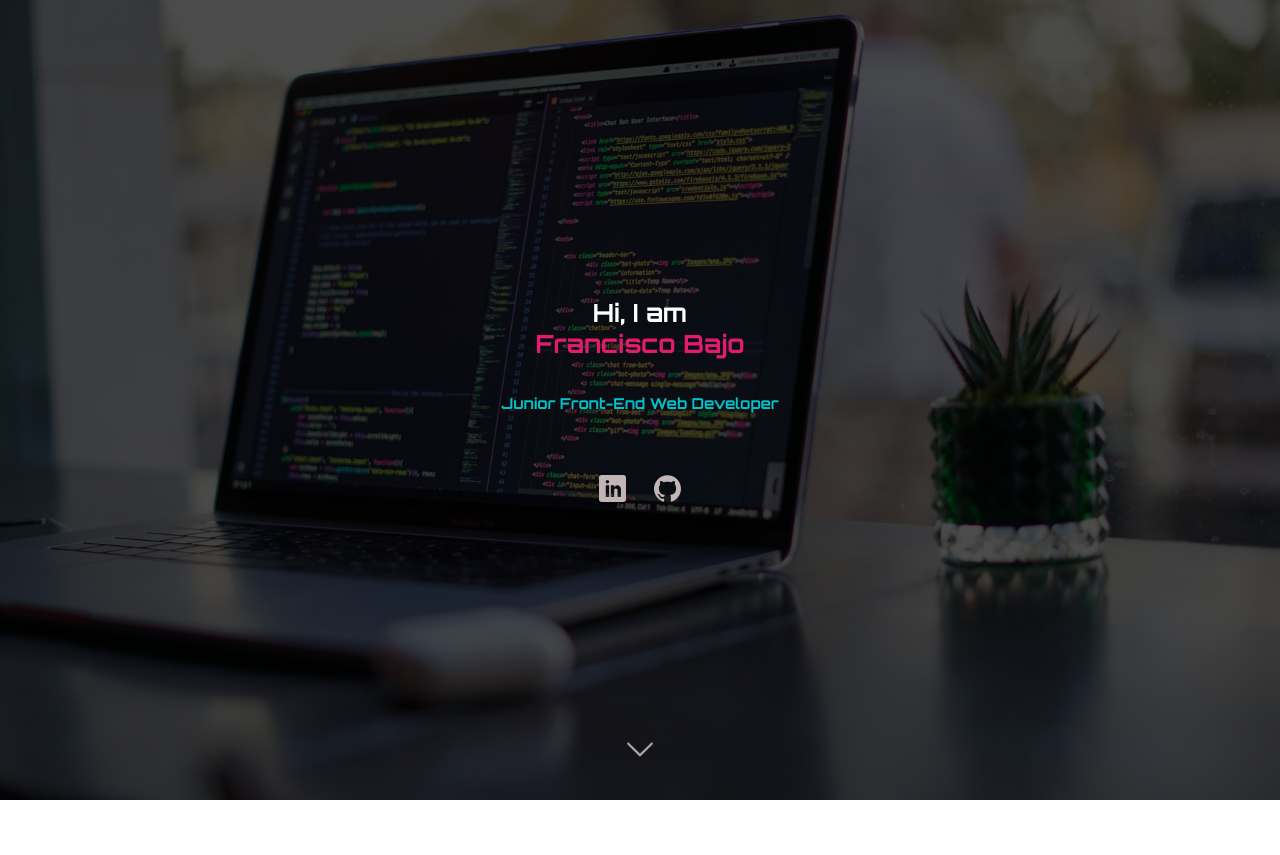
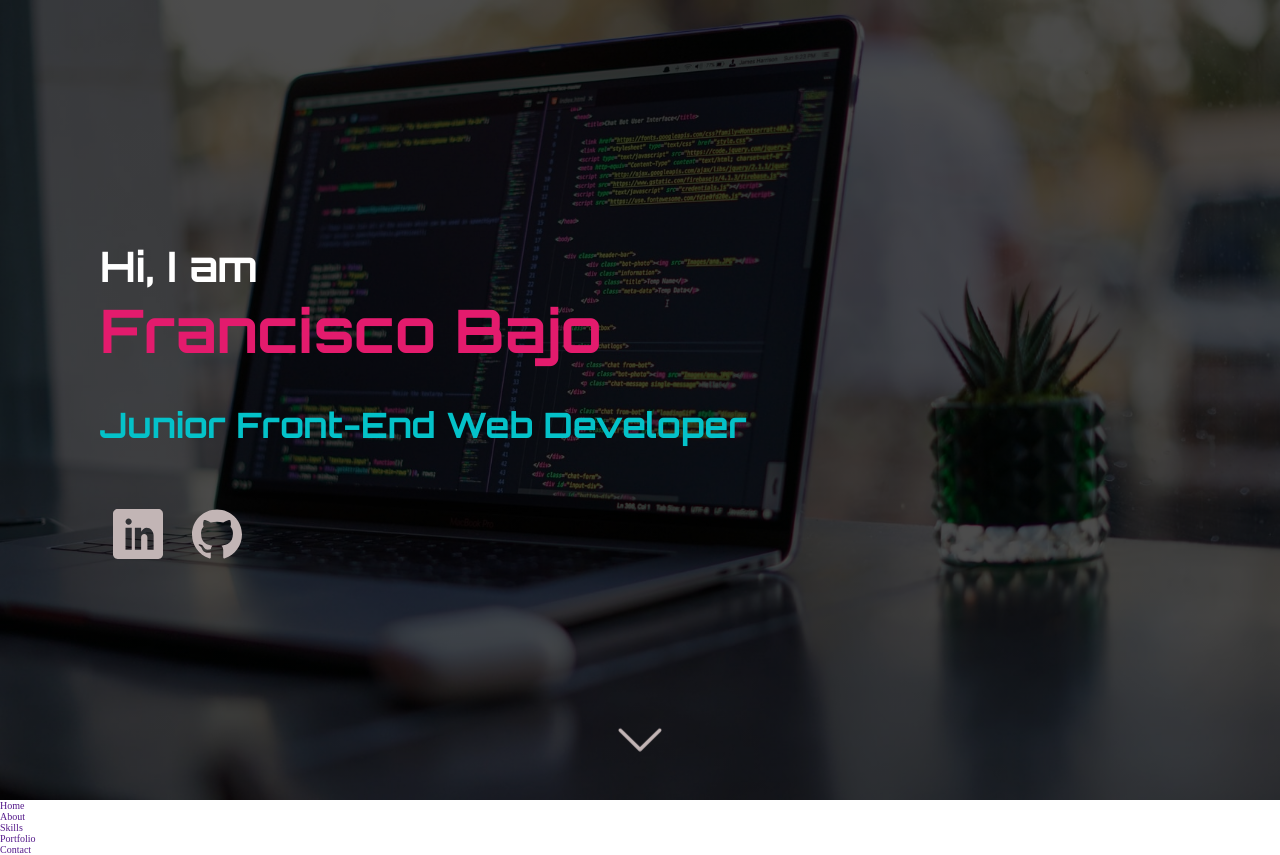
Before and after one commit to tateccf/portfolio, a website: page index.html in a window 1280 px wide. Before the commit the page ends 800 px from the top, so only its background shows below. Drawn offline with Linux system fonts and the light colour scheme.

Commit message:
Implemented header for big screens. Navigation markup done.

```diff
--- a/index.html
+++ b/index.html
@@ -31,5 +31,36 @@
     </header>
 
     <!-- HEADER END -->
+
+    <!-- NAVBAR START -->
+
+    <nav class="main-nav">
+      <!-- MENU TOGGLER START -->
+      <div class="menu-btn">
+        <div class="btn-line"></div>
+        <div class="btn-line"></div>
+        <div class="btn-line"></div>
+      </div>
+      <!-- MENU TOGGLER END-->
+      <ul class="main-nav__items">
+        <li class="main-nav__item">
+          <a href="" class="main-nav__link">Home</a>
+        </li>
+        <li class="main-nav__item">
+          <a href="" class="main-nav__link">About</a>
+        </li>
+        <li class="main-nav__item">
+          <a href="" class="main-nav__link">Skills</a>
+        </li>
+        <li class="main-nav__item">
+          <a href="" class="main-nav__link">Portfolio</a>
+        </li>
+        <li class="main-nav__item">
+          <a href="" class="main-nav__link">Contact</a>
+        </li>
+      </ul>
+    </nav>
+
+    <!-- NAVBAR END -->
   </body>
 </html>
--- a/scss/_header.scss
+++ b/scss/_header.scss
@@ -9,15 +9,32 @@
   background-position: center;
   background-size: cover;
 
+  @media screen and (min-width: 550px) {
+    align-items: start;
+    text-align: left;
+    padding: 0 5.5rem;
+  }
+  @media screen and (min-width: 380px) {
+    padding: 0 10rem;
+  }
+
   &__social-icons {
     margin-top: 2.7rem;
   }
 
   &__social-icon {
-    width: 2.7rem;
-    height: 2.7rem;
+    width: 3.2rem;
+    height: 3.2rem;
     margin: 0 1.3rem;
     fill: rgb(194, 181, 181);
+    @media screen and (min-width: 550px) {
+      width: 4rem;
+      height: 4rem;
+    }
+    @media screen and (min-width: 850px) {
+      width: 5rem;
+      height: 5rem;
+    }
   }
   &__arrow-down {
     width: 3rem;
@@ -42,5 +59,11 @@
         transform: translateY(-15px);
       }
     }
+
+    @media screen and (min-width: 550px) {
+      align-self: center;
+      width: 5rem;
+      height: 5rem;
+    }
   }
 }
--- a/scss/_typography.scss
+++ b/scss/_typography.scss
@@ -13,6 +13,12 @@ h6 {
 
 h1 {
   font-size: 2.5rem;
+  @media screen and (min-width: 550px) {
+    font-size: 3.2rem;
+  }
+  @media screen and (min-width: 850px) {
+    font-size: 4.2rem;
+  }
 }
 
 h2 {
@@ -23,11 +29,35 @@ p {
   font-family: var(--font-secondary);
 }
 
+ul {
+  list-style: none;
+}
+
+a {
+  text-decoration: none;
+}
+
 .main-heading__name {
+  font-size: 3rem;
   color: var(--color-pink);
+  @media screen and (min-width: 550px) {
+    font-size: 4rem;
+  }
+  @media screen and (min-width: 850px) {
+    font-size: 6rem;
+  }
 }
 
 .secondary-heading {
   margin: 3.5rem 0;
   color: var(--color-light-blue);
+  @media screen and (min-width: 380px) {
+    font-size: 1.8rem;
+  }
+  @media screen and (min-width: 550px) {
+    font-size: 2.7rem;
+  }
+  @media screen and (min-width: 850px) {
+    font-size: 3.5rem;
+  }
 }
--- a/scss/main.scss
+++ b/scss/main.scss
@@ -1,3 +1,4 @@
 @import '_base';
 @import '_typography';
 @import '_header';
+@import '_mainNav';
```
Also changed, not shown: css/main.css, scss/_mainNav.scss (added), 1 other file.
